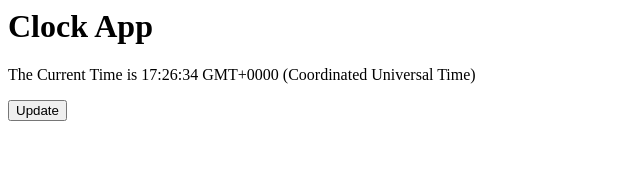
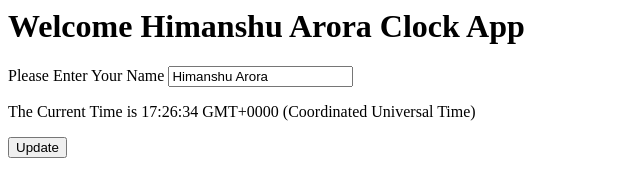
Before and after one commit to himanshu-9419/AngularJS, a plain HTML site: page clock.html in a window 1280 px wide. Shown: the whole page, without its empty margins (0-640 px from the left). Drawn offline with nearby package versions, Linux system fonts and the light colour scheme.

Commit message:
2way data binding using ng-model

```diff
--- a/clock.html
+++ b/clock.html
@@ -4,7 +4,8 @@
     </head>
     <body>
         <div ng-controller="Clock">
-            <h1>Clock App</h1>
+            <h1>Welcome {{userName}} Clock App</h1>
+            Please Enter Your Name <input ng-model="userName" type="text"/>
             <p>The Current Time is <span ng-bind="time"></span></p>
             <button ng-click="updateTimePeriod()">Update</button>
         </div>
--- a/clock.js
+++ b/clock.js
@@ -4,6 +4,7 @@ module.controller("Clock",Clock);
 function Clock($scope){
     var date = new Date();
     $scope.time=date.toTimeString();
+    $scope.userName="Himanshu Arora";
     $scope.updateTimePeriod=function(){
         var date = new Date();
         $scope.time = date.toTimeString();
```
